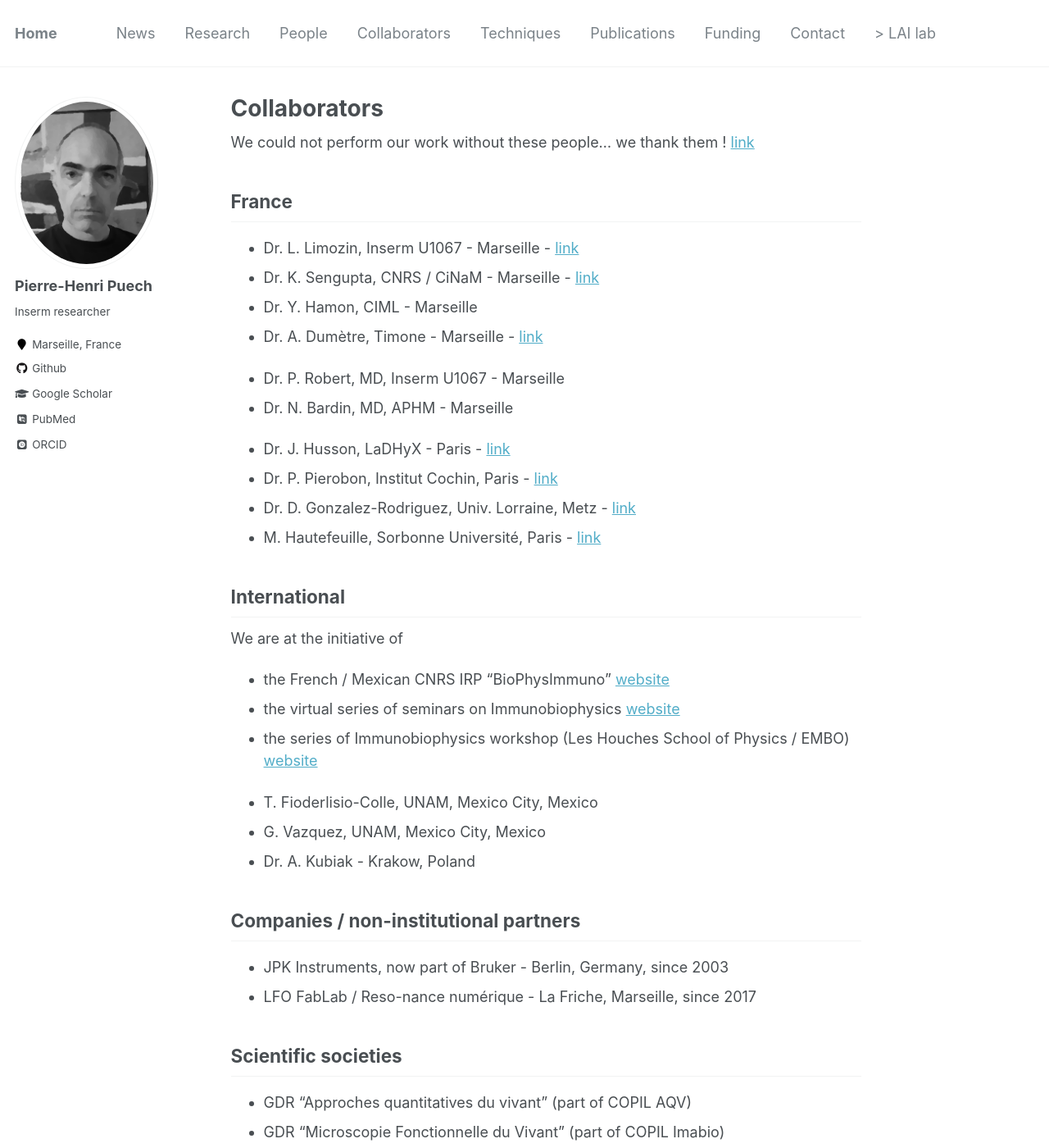
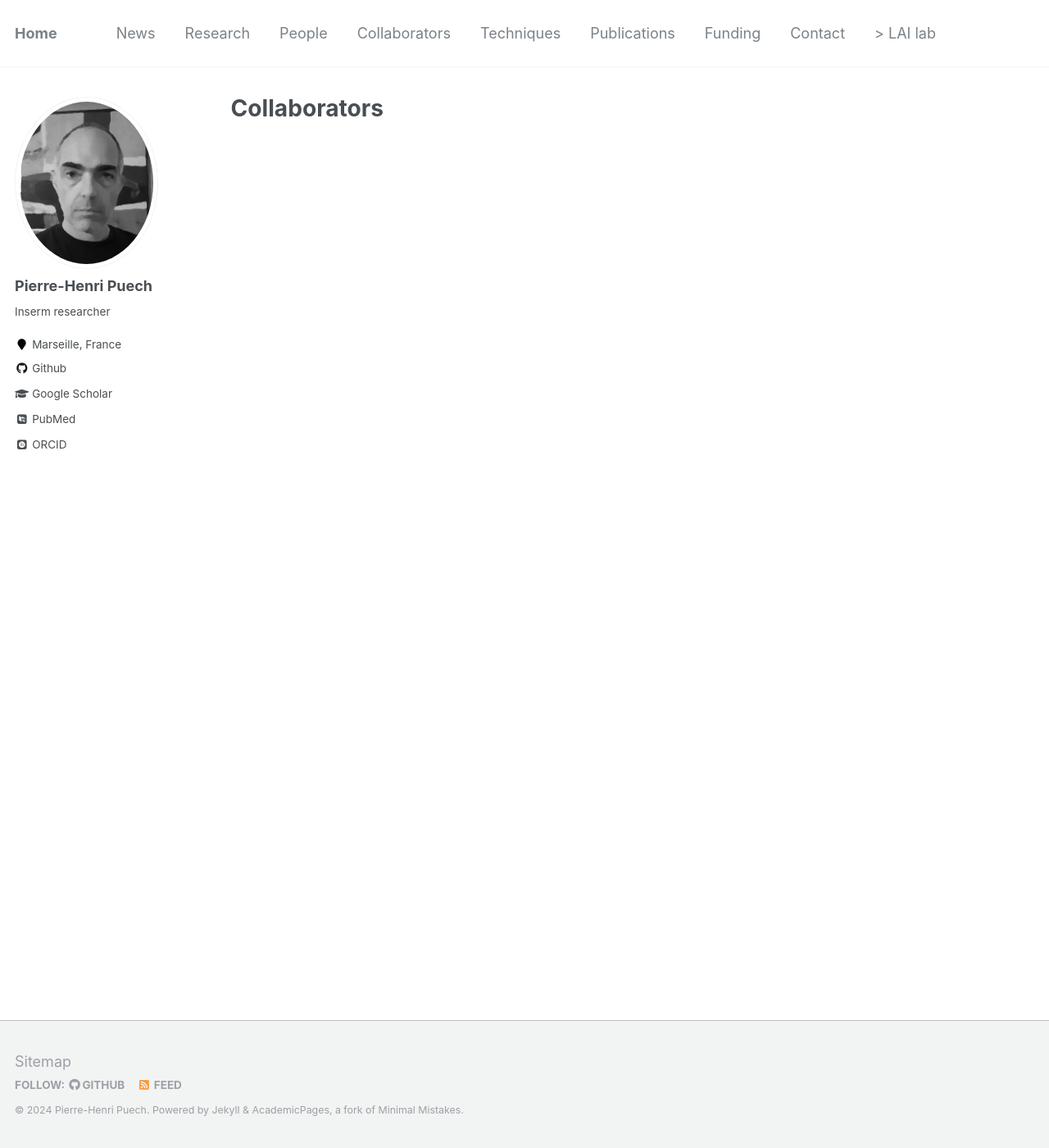
Before and after one commit to aureliendumetre/aureliendumetre.github.io, a Jekyll site: the page built from _pages/collab.md, in a window 1280 px wide and 1400 px high. Shown: the whole window at 82% size. Built offline with Jekyll 4.4.1, drawn with Linux system fonts in a browser that asks for light colours; some web fonts are replaced; some of the changed text lies outside the part shown.

Commit message:
Update collab.md

```diff
--- a/_pages/collab.md
+++ b/_pages/collab.md
@@ -6,61 +6,6 @@ author_profile: true
   -
 ---
 
-We could not perform our work without these people... we thank them ! [link](https://www.youtube.com/watch?v=ebBjGp7QOGc)
-
-## France
-- Dr. L. Limozin, Inserm U1067 - Marseille - [link](https://laurentlimozin.wordpress.com/)
-- Dr. K. Sengupta, CNRS / CiNaM - Marseille - [link](https://www.cinam.univ-mrs.fr/cinam/le-centre/annuaire/fiche-personnel/?idu=184)
-- Dr. Y. Hamon, CIML - Marseille
-- Dr. A. Dumètre, Timone - Marseille - [link](https://mamacoolp.wixsite.com/coolp)
-
-- Dr. P. Robert, MD, Inserm U1067 - Marseille
-- Dr. N. Bardin, MD, APHM - Marseille
-
-- Dr. J. Husson, LaDHyX - Paris - [link](https://cellmechanics.jimdofree.com/)
-- Dr. P. Pierobon, Institut Cochin, Paris - [link](https://institutcochin.fr/annuaire/paolo-pierobon)
-- Dr. D. Gonzalez-Rodriguez, Univ. Lorraine, Metz - [link](https://lcp-a2mc.univ-lorraine.fr/membres/enseignants-chercheurs/gonzalez-rodriguez-d.)
-- M. Hautefeuille, Sorbonne Université, Paris - [link](https://www.ibps.sorbonne-universite.fr/fr/IBPS/annuaire/14269-Mathieu-Hautefeuille)
-
-<!--
-- Dr. P. Legembre, Inserm, Rennes.
-- Dr. C. Boyer, CIML - Marseille
-- Pr. L. Counillon, TIANP - Nice
-- Dr. T. Lecuit, IBDM, Marseille
-- Dr. P. Golstein, CIML, Marseille
--->
-
-## International
-
-We are at the initiative of
-- the French / Mexican CNRS IRP "BioPhysImmuno" [website](https://biophysimmuno.wordpress.com/)
-- the virtual series of seminars on Immunobiophysics [website](https://immunobiophysics.org/)
-- the series of Immunobiophysics workshop (Les Houches School of Physics / EMBO) [website](https://immunobiophysics.org/)
-
-- T. Fioderlisio-Colle, UNAM, Mexico City, Mexico
-- G. Vazquez, UNAM, Mexico City, Mexico
-- Dr. A. Kubiak - Krakow, Poland
-
-<!--
-- M. Hautefeuille, UNAM, Mexico City, Mexico
-- Pr. E. Evans, UBC - Vancouver, Canada
-- Dr. K. Kinoshita, Boston University, Boston, USA
-- Dr. C. M. Franz - Ando’s lab, Japan
--->
-
-## Companies / non-institutional partners
-- JPK Instruments, now part of Bruker - Berlin, Germany, since 2003
-- LFO FabLab / Reso-nance numérique - La Friche, Marseille, since 2017
-
-## Scientific societies
-- GDR “Approches quantitatives du vivant” (part of COPIL AQV)
-- GDR “Microscopie Fonctionnelle du Vivant” (part of COPIL Imabio)
-- GDR “Mécanique du vivant”
-- GDR "Physique des plantes"
-- BCP-Marseille consortiums
-- SFBC
-- SFP
-- Centuri project (part of CORES) ex. Labex INFORM
 
 <!--
   - OMNT
```
